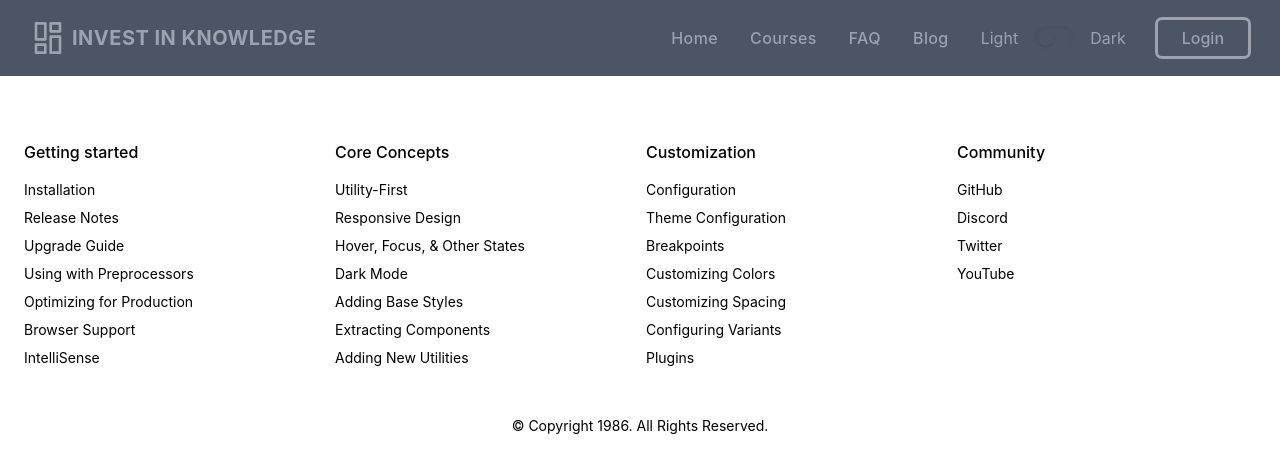
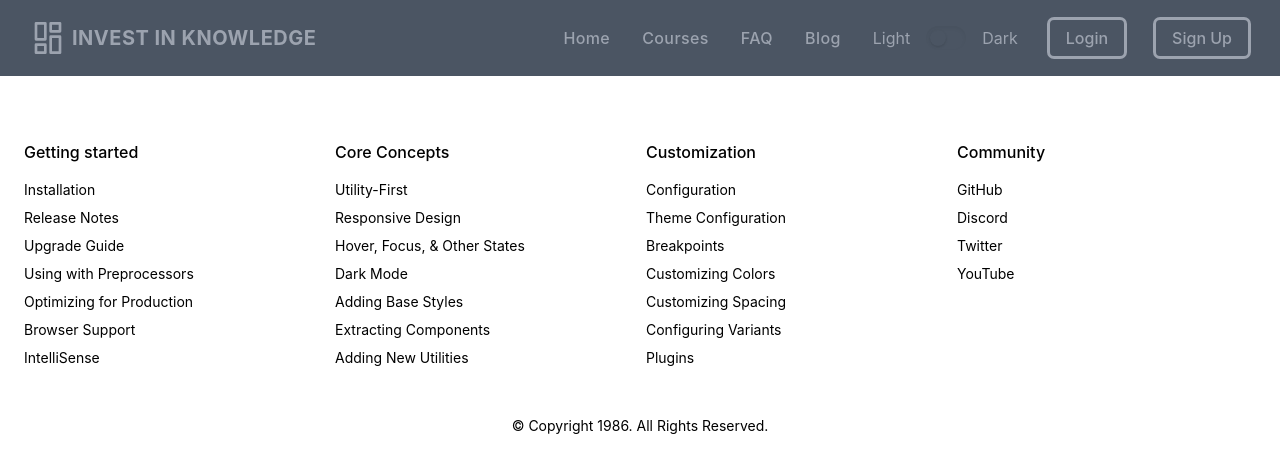
Before and after one commit to yusuf-khan-swd/invest-in-knowledge-client, a React (Create React App) app: page / in a window 1280 px wide. Shown: the top 472 px of the page. Built offline with nearby package versions, Linux system fonts and the light colour scheme; no server answers.

Commit message:
conditionally show user img or login btn

```diff
--- a/src/Pages/Shared/Header/Header.js
+++ b/src/Pages/Shared/Header/Header.js
@@ -3,7 +3,7 @@ import { useContext } from 'react';
 import toast from 'react-hot-toast';
 import { Link } from 'react-router-dom';
 import { AuthContext } from '../../../contexts/AuthProvider/AuthProvider';
-import { } from 'react-icons/fa';
+import { FaUserAlt } from 'react-icons/fa';
 
 
 const Header = () => {
@@ -75,7 +75,7 @@ const Header = () => {
               </li>
               <li>
                 <Link
-                  href="/faq"
+                  to="/faq"
                   aria-label="faq"
                   title="Frequently asked question"
                   className="font-medium tracking-wide transition-colors duration-200 hover:text-white"
@@ -94,7 +94,7 @@ const Header = () => {
                 </Link>
               </li>
               <li>
-                <label for="Toggle1" className="inline-flex items-center space-x-4 cursor-pointer dark:text-gray-400">
+                <label htmlFor="Toggle1" className="inline-flex items-center space-x-4 cursor-pointer dark:text-gray-400">
                   <span>Light</span>
                   <span className="relative">
                     <input id="Toggle1" type="checkbox" className="hidden peer" />
@@ -105,21 +105,50 @@ const Header = () => {
                 </label>
               </li>
               {
+                user?.uid ?
+                  <>
+                    <li>
+                      {
                         user?.photoURL ?
+                          <img alt="" src={user?.photoURL} title={user?.displayName} className="object-cover cursor w-12 h-12 rounded-full shadow dark:bg-gray-500" />
+                          :
+                          <FaUserAlt></FaUserAlt>
+                      }
+                    </li>
                     <li>
-                    <img alt="" src="https://source.unsplash.com/100x100/?portrait" className="object-cover w-12 h-12 rounded-full shadow dark:bg-gray-500" />
+                      <button
+                        onClick={handleLogOut}
+                        className="inline-flex items-center justify-center h-9 py px-4 outline font-medium transition-colors duration-200 rounded hover:text-gray-300"
+                        aria-label="Sign up"
+                        title="Sign up"
+                      >
+                        Log Out
+                      </button>
                     </li>
+                  </>
                   :
+                  <>
                     <li>
                       <Link
                         to="/login"
-                      className="inline-flex items-center justify-center h-9 py px-6 outline font-medium transition-colors duration-200 rounded hover:text-gray-300"
+                        className="inline-flex items-center justify-center h-9 py px-4 outline font-medium transition-colors duration-200 rounded hover:text-gray-300"
                         aria-label="Sign up"
                         title="Sign up"
                       >
                         Login
                       </Link>
                     </li>
+                    <li>
+                      <Link
+                        to="/register"
+                        className="inline-flex items-center justify-center h-9 py px-4 outline font-medium transition-colors duration-200 rounded hover:text-gray-300"
+                        aria-label="Sign up"
+                        title="Sign up"
+                      >
+                        Sign Up
+                      </Link>
+                    </li>
+                  </>
               }
             </ul>
             <div className="lg:hidden">
@@ -129,7 +158,7 @@ const Header = () => {
                 className="p-2 -mr-1 transition duration-200 rounded focus:outline-none focus:shadow-outline"
                 onClick={() => setIsMenuOpen(true)}
               >
-                <svg className="w-5 text-gray-600" viewBox="0 0 24 24">
+                <svg className="w-5 text-gray-200" viewBox="0 0 24 24">
                   <path
                     fill="currentColor"
                     d="M23,13H1c-0.6,0-1-0.4-1-1s0.4-1,1-1h22c0.6,0,1,0.4,1,1S23.6,13,23,13z"
```
Lines whose indentation alone changed are shown as unchanged.
